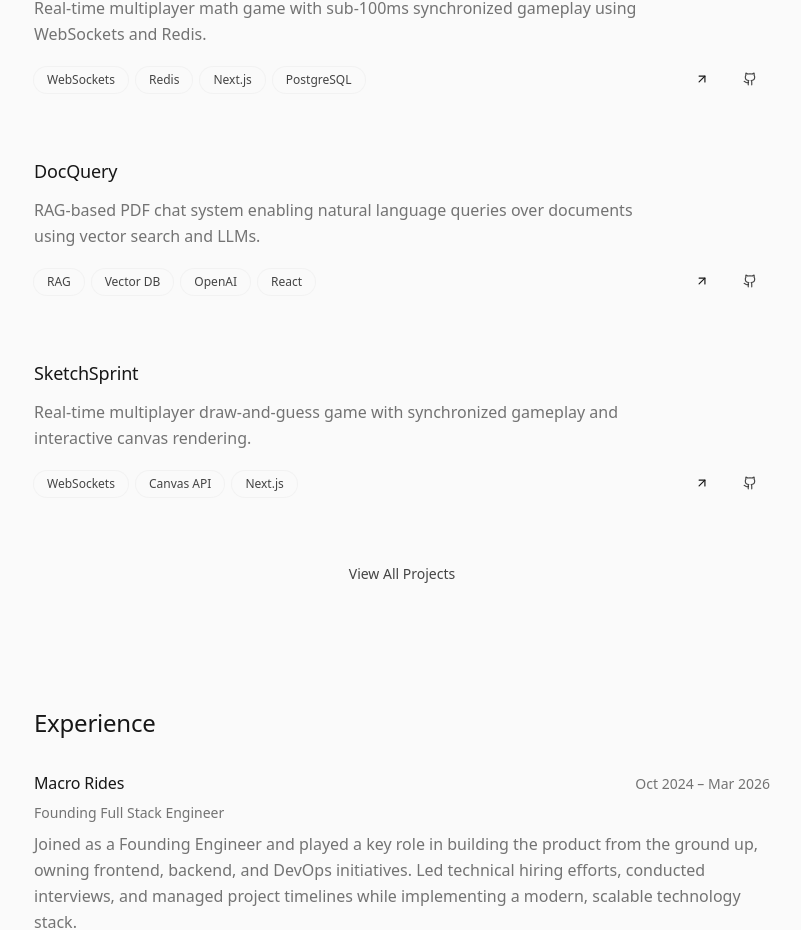
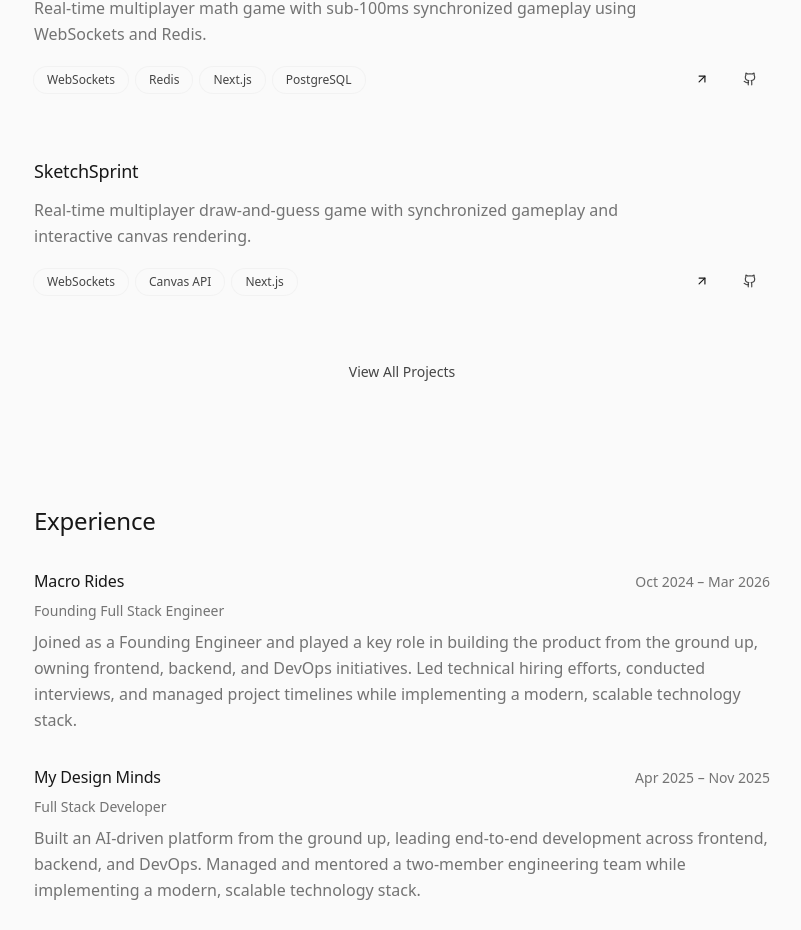
Before and after one commit to DevDesignAmitesh/minimal-portfolio, a Next.js app: page / in a window 1280 px wide. Shown: the part 836-1766 px from the top of the page, without its empty margins (238-1039 px from the left). Built offline with nearby package versions, Linux system fonts and the light colour scheme; no server answers.

Commit message:
Remove 'DocQuery' project entry
Removed commented-out project 'DocQuery' from projects list.

```diff
--- a/src/data/projects.ts
+++ b/src/data/projects.ts
@@ -17,14 +17,14 @@ export const featuredProjects: PortfolioProject[] = [
     liveUrl: "https://games.amitesh.work/",
     githubUrl: "https://github.com/devDesignAmitesh/games",
   },
-  {
-    title: "DocQuery",
-    description:
-      "RAG-based PDF chat system enabling natural language queries over documents using vector search and LLMs.",
-    techTags: ["RAG", "Vector DB", "OpenAI", "React"],
-    liveUrl: "https://pdf-chat.amitesh.work/",
-    githubUrl: "https://github.com/devDesignAmitesh/pdf-rag",
-  },
+  // {
+  //   title: "DocQuery",
+  //   description:
+  //     "RAG-based PDF chat system enabling natural language queries over documents using vector search and LLMs.",
+  //   techTags: ["RAG", "Vector DB", "OpenAI", "React"],
+  //   liveUrl: "https://pdf-chat.amitesh.work/",
+  //   githubUrl: "https://github.com/devDesignAmitesh/pdf-rag",
+  // },
   {
     title: "SketchSprint",
     description:
```
